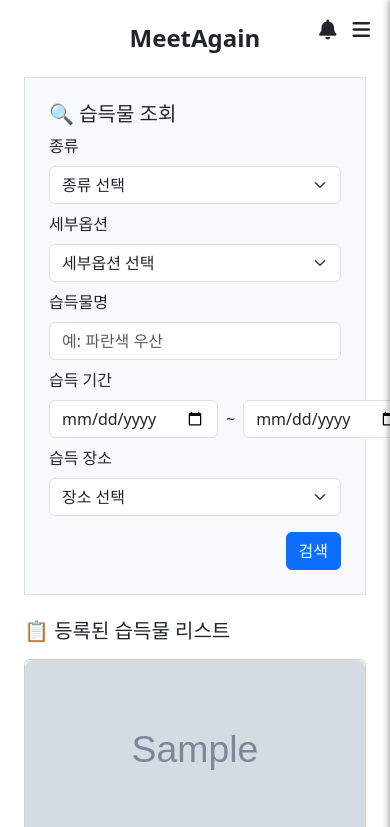
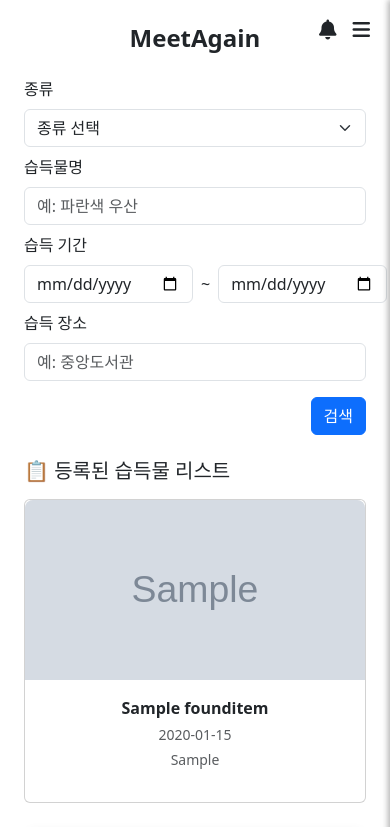
Before and after one commit to namharry/meetagain, a Django app: page /meetagain/ in a window 390 px wide; the page is wider, and only the part inside the window is pictured. Shown: the top 827 px of that part. Run offline with Django 5.2, Linux system fonts and the light colour scheme; tables that the repository leaves empty hold one stand-in row (values such as "Sample post"); grey boxes marked "Sample" are stand-in pictures; some libraries are stand-ins or nearby versions.

Commit message:
습득물 조회 필터링 (목록, 지도 모두)

```diff
--- a/backend/meetagain/views.py
+++ b/backend/meetagain/views.py
@@ -26,9 +26,35 @@ def staff_member_required(view_func):
 
 # 메인 홈 화면용 뷰
 def index_view(request):
-    # 메인에서 사용될 최신 습득물 6개
-    items = FoundItem.objects.all().order_by('-found_date')[:6]
-    return render(request, 'pages/index.html', {'items': items})
+    # 검색 파라미터 가져오기
+    category = request.GET.get('category')
+    name = request.GET.get('name')
+    start_date = request.GET.get('start_date')
+    end_date = request.GET.get('end_date')
+    location = request.GET.get('location')
+
+    # 기본 쿼리셋
+    items = FoundItem.objects.all()
+
+    # 필터 조건 적용
+    if category:
+        items = items.filter(category=category)
+    if name:
+        items = items.filter(name__icontains=name)
+    if start_date:
+        items = items.filter(found_date__gte=start_date)
+    if end_date:
+        items = items.filter(found_date__lte=end_date)
+    if location:
+        items = items.filter(found_location__icontains=location)  # 부분 검색 가능
+
+    # 최신순 정렬
+    items = items.order_by('-found_date')
+
+    return render(request, 'pages/index.html', {
+        'items': items
+    })
+
 
 
 # --------------------
@@ -381,11 +407,24 @@ def notice_delete(request, pk):
 
 @login_required
 def map_pins_api(request):
-    """
-    습득물 위치 좌표 데이터 JSON 반환
-    LostItem에는 좌표 필드가 없으므로 FoundItem만 보냄.
-    """
+    category = request.GET.get('category')
+    name = request.GET.get('name')
+    start_date = request.GET.get('start_date')
+    end_date = request.GET.get('end_date')
+    location = request.GET.get('location')
+
     found_items = FoundItem.objects.all()
+
+    if category:
+        found_items = found_items.filter(category=category)
+    if name:
+        found_items = found_items.filter(name__icontains=name)
+    if start_date:
+        found_items = found_items.filter(found_date__gte=start_date)
+    if end_date:
+        found_items = found_items.filter(found_date__lte=end_date)
+    if location:
+        found_items = found_items.filter(found_location__icontains=location)
 
     data = []
     for item in found_items:
@@ -394,12 +433,13 @@ def map_pins_api(request):
                 'id': item.id,
                 'type': 'found',
                 'name': item.name,
-                'lat': item.lat,   # 필드명 일치
-                'lng': item.lng,   # 필드명 일치
+                'lat': item.lat,
+                'lng': item.lng,
                 'date': item.found_date.strftime('%Y-%m-%d'),
             })
 
     return JsonResponse({'items': data})
+
 
 
 # --------------------
--- a/frontend/templates/pages/index.html
+++ b/frontend/templates/pages/index.html
@@ -3,19 +3,17 @@
 
 {% block extra_head %}
 <style>
-  /* 카드 썸네일 고정 사이즈 */
   .lost-card .thumb {
     width: 100%;
-    height: 180px;         /* 필요한 고정 높이로 조절 가능 */
-    object-fit: cover;     /* 비율 유지하며 영역 꽉 채움 */
+    height: 180px;
+    object-fit: cover;
     display: block;
     border-top-left-radius: .5rem;
     border-top-right-radius: .5rem;
-    background: #f6f6f6;   /* 빈 이미지일 때 배경 */
+    background: #f6f6f6;
   }
-  /* 카드 본문 최소 높이(제목/텍스트 길이 달라도 줄맞춤) */
   .lost-card .card-body {
-    min-height: 96px;      /* 필요시 조절 */
+    min-height: 96px;
   }
 </style>
 {% endblock %}
@@ -27,69 +25,41 @@
   <div class="row">
     <!-- 좌측: 검색 + 목록 -->
     <div class="col-md-7">
-      <div class="border p-4 bg-light mb-4">
-        <h5>🔍 습득물 조회</h5>
+      <form method="get" action="{% url 'meetagain:index' %}">
         <div class="row g-2">
           <div class="col-md-6">
             <label class="form-label">종류</label>
-            <select id="typeSelect" class="form-select" onchange="updateSubOptions()">
-              <option selected disabled>종류 선택</option>
-              <option>가방</option>
-              <option>귀금속</option>
-              <option>의류</option>
-              <option>전자기기</option>
-              <option>지갑</option>
-              <option>컴퓨터</option>
-              <option>카드</option>
-              <option>현금</option>
-              <option>휴대폰</option>
-              <option>기타</option>
+            <select name="category" id="typeSelect" class="form-select" onchange="updateSubOptions()">
+              <option value="">종류 선택</option>
+              {% for cat, cat_label in items.model.CATEGORY_CHOICES %}
+                <option value="{{ cat }}" {% if request.GET.category == cat %}selected{% endif %}>{{ cat_label }}</option>
+              {% endfor %}
             </select>
           </div>
           <div class="col-md-6">
-            <label class="form-label">세부옵션</label>
-            <select id="subOptionSelect" class="form-select">
-              <option selected disabled>세부옵션 선택</option>
-            </select>
-          </div>
-          <div class="col-md-12">
             <label class="form-label">습득물명</label>
-            <input type="text" class="form-control" placeholder="예: 파란색 우산">
+            <input type="text" name="name" value="{{ request.GET.name }}" class="form-control" placeholder="예: 파란색 우산">
           </div>
           <div class="col-md-12">
             <label class="form-label">습득 기간</label>
             <div class="d-flex gap-2">
-              <input type="date" class="form-control">
+              <input type="date" name="start_date" value="{{ request.GET.start_date }}" class="form-control">
               <span class="align-self-center">~</span>
-              <input type="date" class="form-control">
+              <input type="date" name="end_date" value="{{ request.GET.end_date }}" class="form-control">
             </div>
           </div>
           <div class="col-md-12">
             <label class="form-label">습득 장소</label>
-            <select class="form-select">
-              <option selected disabled>장소 선택</option>
-              <option>난향관</option>
-              <option>성신관</option>
-              <option>수정관</option>
-              <option>중앙도서관</option>
-              <option>조형1관</option>
-              <option>조형2관</option>
-              <option>체육관</option>
-              <option>프라임관</option>
-              <option>행정관</option>
-              <option>학생회관</option>
-              <option>음악관</option>
-              <option>기타</option>
-            </select>
+            <input type="text" name="location" value="{{ request.GET.location }}" class="form-control" placeholder="예: 중앙도서관">
           </div>
           <div class="col-12 text-end mt-3">
-            <a class="btn btn-primary" href="{% url 'meetagain:index' %}#items">검색</a>
+            <button type="submit" class="btn btn-primary">검색</button>
           </div>
         </div>
-      </div>
+      </form>
 
-      <!-- ✅ 등록된 습득물 리스트 -->
-      <h5 class="mb-3">📋 등록된 습득물 리스트</h5>
+      <!-- 리스트 -->
+      <h5 class="mb-3 mt-4">📋 등록된 습득물 리스트</h5>
       <div class="row row-cols-1 row-cols-md-3 g-4 mb-4" id="items">
         {% for item in items %}
         <div class="col">
@@ -114,7 +84,7 @@
       </div>
     </div>
 
-    <!-- 우측: 지도 + CTA -->
+    <!-- 우측: 지도 -->
     <div class="col-md-5">
       <div id="map" style="width:100%; height:380px; border-radius:12px; box-shadow: 0 4px 12px rgba(0,0,0,.06);"></div>
       <div class="d-flex gap-2 mt-3">
@@ -132,7 +102,7 @@
 
 {% block extra_scripts %}
 <script>
-  // ===== 세부옵션 프리셋 =====
+  // 세부옵션 프리셋
   const subOptions = {
     "귀금속": ["반지", "목걸이", "귀걸이", "시계", "기타"],
     "의류": ["모자", "신발", "아우터", "기타의류"],
@@ -154,8 +124,9 @@
       subSelect.appendChild(o);
     }
   }
+</script>
 
-  // ===== Kakao Map + 습득물 핀 렌더링 =====
+<script>
   window.addEventListener('load', function () {
     const container = document.getElementById('map');
     if (!container || !window.kakao || !kakao.maps) return;
@@ -166,8 +137,9 @@
       level: 3
     });
 
-    // API에서 좌표 가져와 마커 표시
-    fetch('/meetagain/api/items/')
+    // 현재 페이지의 GET 파라미터를 그대로 API에 전달
+    const queryString = window.location.search;
+    fetch(`/meetagain/api/items${queryString}`)
       .then(res => res.json())
       .then(({ items }) => {
         if (!items || items.length === 0) return;
@@ -182,8 +154,6 @@
           bounds.extend(pos);
 
           const marker = new kakao.maps.Marker({ position: pos, map: map });
-
-          // 상세페이지 URL 생성 (reverse URL을 안전하게 치환)
           const detailUrl = `{% url 'meetagain:found_detail' item_id=0 %}`.replace('/0/', `/${item.id}/`);
 
           const content = `
@@ -196,21 +166,18 @@
 
           const iw = new kakao.maps.InfoWindow({ content });
           kakao.maps.event.addListener(marker, 'click', () => {
-            // 열려있는 다른 인포윈도우 닫기
             openInfoWindows.forEach(w => w.close());
             iw.open(map, marker);
             openInfoWindows.push(iw);
           });
         });
 
-        // 모든 마커가 보이도록 영역 맞추기
         if (!bounds.isEmpty()) map.setBounds(bounds);
       })
       .catch(err => {
         console.error('핀 데이터를 불러오지 못했습니다:', err);
       });
 
-    // XSS 안전을 위한 간단 escape
     function escapeHtml(s) {
       if (s == null) return '';
       return String(s)
```
